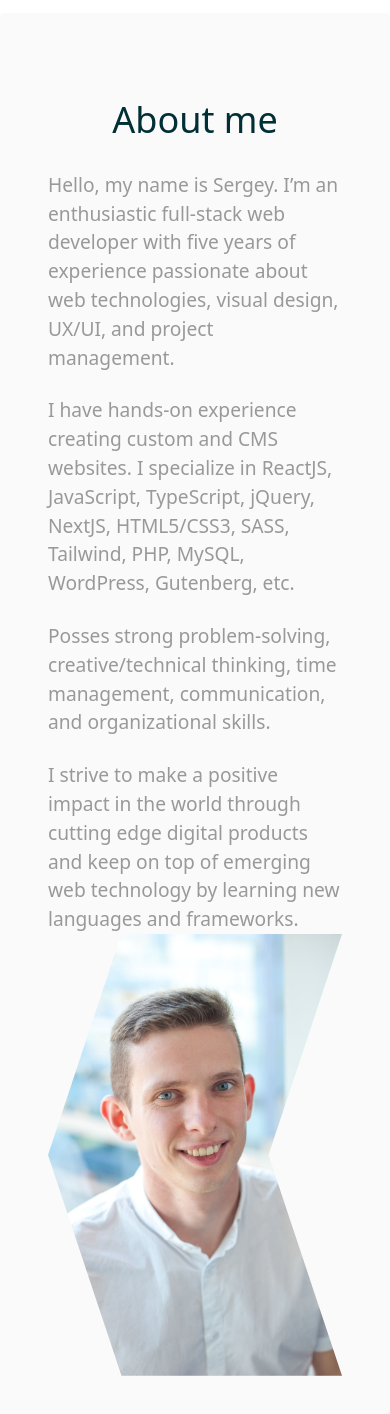
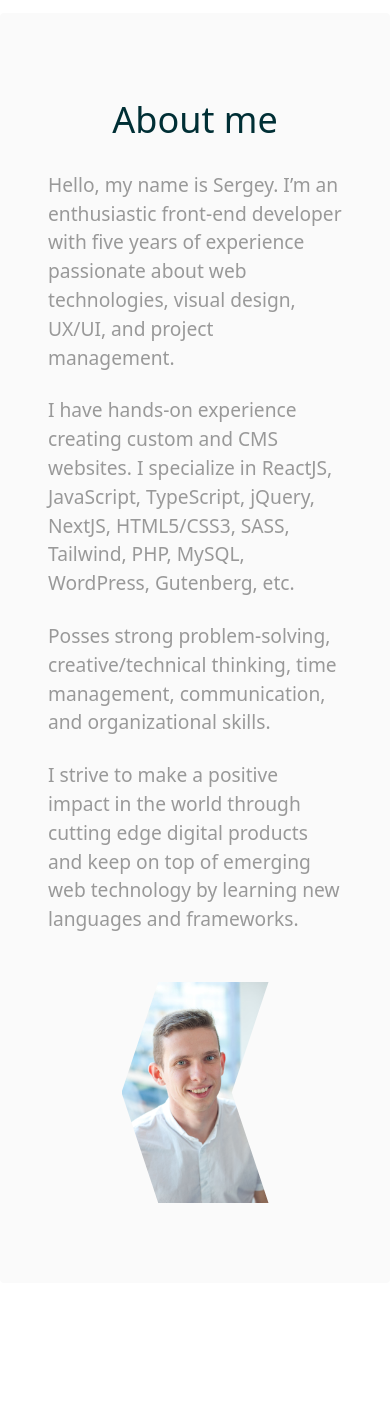
Before and after one commit to karawaggio/portfolio-2023, a Next.js app: page /components/AboutSection in a window 390 px wide. Shown: the top 1414 px of the page. After the commit the page ends 1283 px from the top, so only its background shows below. Built offline with nearby package versions, Linux system fonts and the light colour scheme.

Commit message:
added mobile and extra large layouts for about me secton

```diff
--- a/pages/components/AboutSection.js
+++ b/pages/components/AboutSection.js
@@ -8,7 +8,7 @@ function AboutSection() {
             <h2 className="md-max:text-center md-max:text-h2sectionmd md-min:text-h2sectionlg leading-normal text-dark">About me</h2>
             <section className="flex md-max:flex-col">
               <article>
-                <p className="mt-6 text-dark-grey text-ox">Hello, my name is Sergey. I’m an enthusiastic full-stack web developer with five years of experience passionate about
+                <p className="mt-6 text-dark-grey text-ox">Hello, my name is Sergey. I’m an enthusiastic front-end developer with five years of experience passionate about
                     web technologies, visual design, UX/UI, and project management.</p>
                 <p className="mt-6 text-dark-grey text-ox">I have hands-on experience creating custom and CMS websites. I specialize in ReactJS, JavaScript, TypeScript, jQuery, NextJS,
                     HTML5/CSS3, SASS, Tailwind, PHP, MySQL, WordPress, Gutenberg, etc.</p>
@@ -17,7 +17,7 @@ function AboutSection() {
                     technology by learning new languages and frameworks.</p>
               </article>
               <aside className="md-min:basis-2/4 md2-min:basis-2/5 md-min:grow-0 md-min:shrink-0">
-                <figure className="about-img-wrap mx-10 md-max:mx-auto md-min:ml-24 xsl:ml-28 md-xl2:max-w-60 xl2:max-w-66">
+                <figure className="about-img-wrap mx-10 md-max:max-w-40 xs-max:!max-w-50 md-max:mt-12 md-max:mx-auto md-min:ml-24 xsl:ml-28 md-xl2:max-w-60 xl2-min:max-w-50 xl2-min:ml-44 xxl:max-w-40">
                     <Image className="sk-portrait" src={portrait} alt="An image of Sergey Karavaev, developer and designer"/>
                 </figure>
               </aside>
--- a/pages/components/SocialSection.js
+++ b/pages/components/SocialSection.js
@@ -58,7 +58,7 @@ function SocialSection() {
                     </span>
                     <div className="md-min:py-3">
                       <h3 className="md-max:text-h3socialsm md-min:text-h3socialmd leading-normal pt-1.5 pb-1">Resume</h3>
-                      <p className="text-dark-grey md-max:mt-1 md-min:text-psocialmd">under review</p>
+                      <p className="text-dark-grey md-max:mt-1 md-min:text-psocialmd">upon request</p>
                       {/* <a class="main-btn resume-btn" href="resume/sergey-karavaev-resume.pdf" target="_blank">Resume</a> */}
                     </div>
                   </div>
--- a/tailwind.config.js
+++ b/tailwind.config.js
@@ -41,8 +41,10 @@ module.exports = {
         'md-xl2': {'min': '768px', 'max': '1299.98px'},
         // @media (min-width: 992px and max-width: 1279.98px)
         'md2-xl': {'min': '992px', 'max': '1279.98px'},
-         // @media (min-width: 1299px)
-        'xl2': '1299px',
+         // @media (min-width: 1300px)
+        'xl2-min': '1300px',
+        // @media (min-width: 1300px)
+        'xxl': '1550px',
       },
       colors: {
         'primary': '#00afb4',
@@ -67,6 +69,7 @@ module.exports = {
       },
       maxWidth: {
         '33': '33.333333%',
+        '40': '40%',
         '50': '50%',
         '60': '60%',
         '66': '66.666667%',
```
